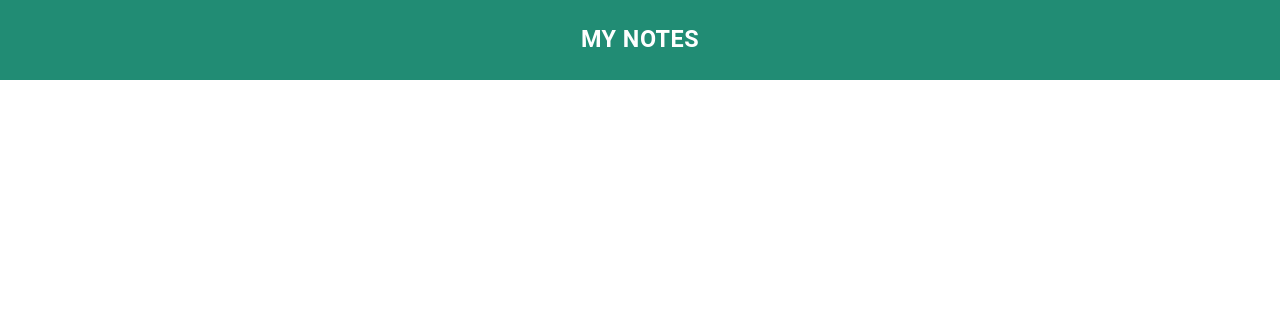
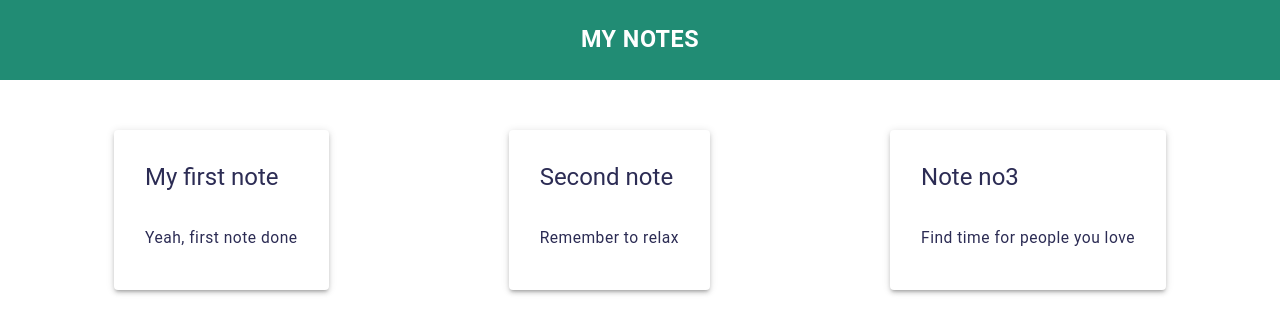
Before and after one commit to m-kw/Simple-notes, a React (Create React App) app: page / in a window 1280 px wide. Shown: the top 334 px of the page. Built offline with nearby package versions, Linux system fonts and the light colour scheme.

Commit message:
Create Homepage view - render notes from initialState, add styles, correct imports

```diff
--- a/src/App.js
+++ b/src/App.js
@@ -8,7 +8,7 @@ import { CssBaseline } from '@material-ui/core';
 import { store } from './redux/store';
 
 import { MainLayout } from './components/layout/MainLayout/MainLayout';
-import { Homepage } from './components/views/Homepage/Homepage';
+import Homepage from './components/views/Homepage/HomepageContainer';
 
 const theme = createMuiTheme({
   palette: {
--- a/src/components/layout/MainLayout/MainLayout.js
+++ b/src/components/layout/MainLayout/MainLayout.js
@@ -4,6 +4,7 @@ import PropTypes from 'prop-types';
 import clsx from 'clsx';
 
 import { Header } from '../Header/Header';
+import Homepage from '../../views/Homepage/HomepageContainer';
 
 import styles from './MainLayout.module.scss';
 
@@ -11,6 +12,7 @@ const Component = ({ className }) => {
   return (
     <div className={clsx(className, styles.root)}>
       <Header />
+      <Homepage />
     </div>
   );
 };
--- a/src/components/views/Homepage/Homepage.js
+++ b/src/components/views/Homepage/Homepage.js
@@ -1,22 +1,38 @@
 import React from 'react';
 import PropTypes from 'prop-types';
+
+import Container from '@material-ui/core/Container';
+import Card from '@material-ui/core/Card';
+import CardHeader from '@material-ui/core/CardHeader';
 
 import clsx from 'clsx';
 
 import styles from './Homepage.module.scss';
+import { CardContent } from '@material-ui/core';
 
-const Component = ({ className }) => {
+const Homepage = ({ className, notes }) => {
   return (
-    <div className={clsx(className, styles.root)}>
-      <h2>Homepage</h2>
-    </div>
+    <Container maxWidth="lg">
+      <div className={clsx(className, styles.root)}>
+
+        {notes.map(el => (
+          <Card key={el.id} className={styles.note} elevation={3}>
+            <CardHeader
+              title={el.title}
+            />
+            <CardContent>
+              {el.content}
+            </CardContent>
+          </Card>
+        ))}
+      </div>
+    </Container>
   );
 };
 
-Component.propTypes = {
+Homepage.propTypes = {
   className: PropTypes.string,
+  notes: PropTypes.array,
 };
 
-export {
-  Component as Homepage,
-};
+export default Homepage;
--- a/src/components/views/Homepage/Homepage.module.scss
+++ b/src/components/views/Homepage/Homepage.module.scss
@@ -1,4 +1,18 @@
 @import '../../../styles/settings.scss';
 
-// .root {
-// }
+.root {
+  margin: 30px 0;
+  display: flex;
+  flex-wrap: wrap;
+  justify-content: space-around;
+
+  .note {
+    color: $font-dark;
+    margin: 20px;
+    padding: 15px;
+
+    .title {
+      font-weight: bold;
+    }
+  }
+}
--- /dev/null
+++ b/src/components/views/Homepage/HomepageContainer.js
@@ -0,0 +1,10 @@
+import { connect } from 'react-redux';
+import { getAll } from '../../../redux/notesRedux';
+
+import Homepage from './Homepage';
+
+const mapStateToProps = state => ({
+  notes: getAll(state),
+});
+
+export default connect(mapStateToProps)(Homepage);
--- a/src/redux/initialState.js
+++ b/src/redux/initialState.js
@@ -5,5 +5,15 @@ export const initialState = {
       title: 'My first note',
       content: 'Yeah, first note done',
     },
+    {
+      id: '2',
+      title: 'Second note',
+      content: 'Remember to relax',
+    },
+    {
+      id: '3',
+      title: 'Note no3',
+      content: 'Find time for people you love',
+    },
   ],
 };
```
